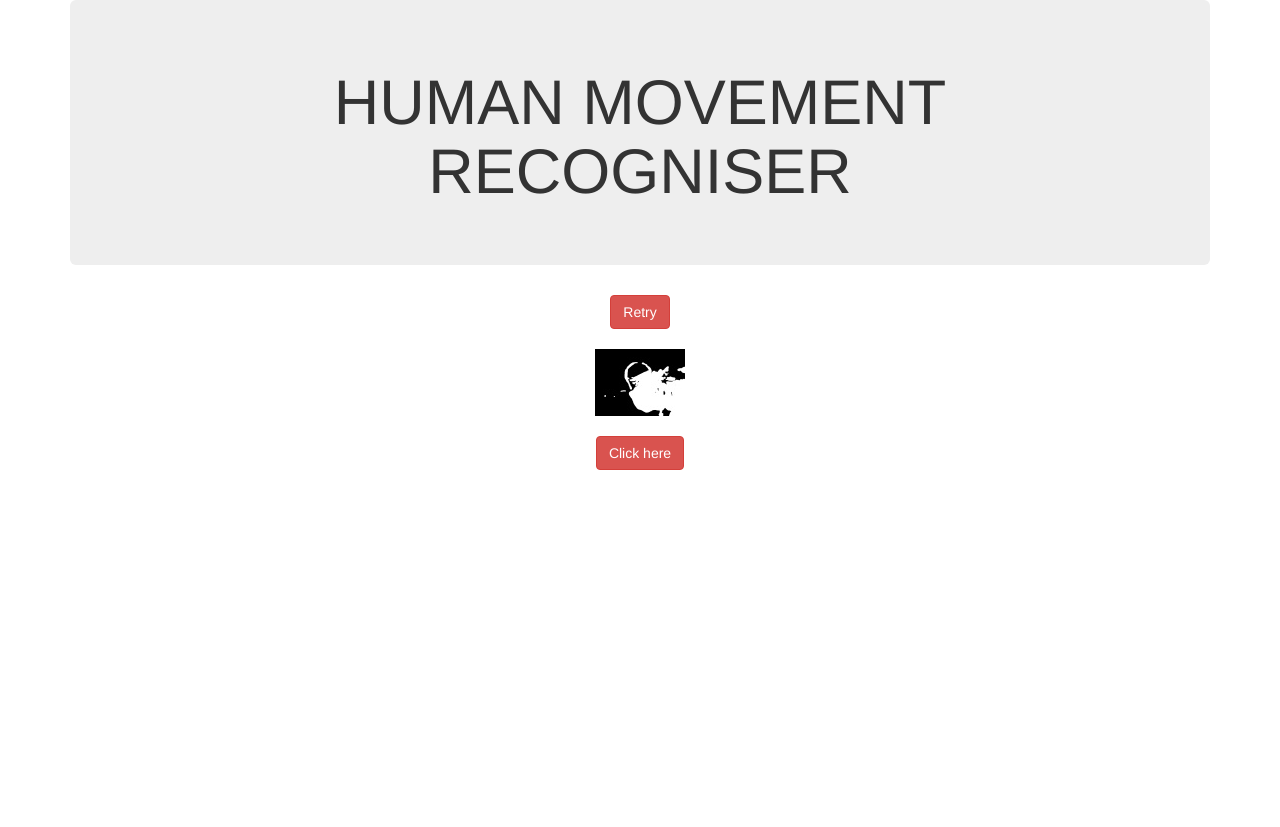
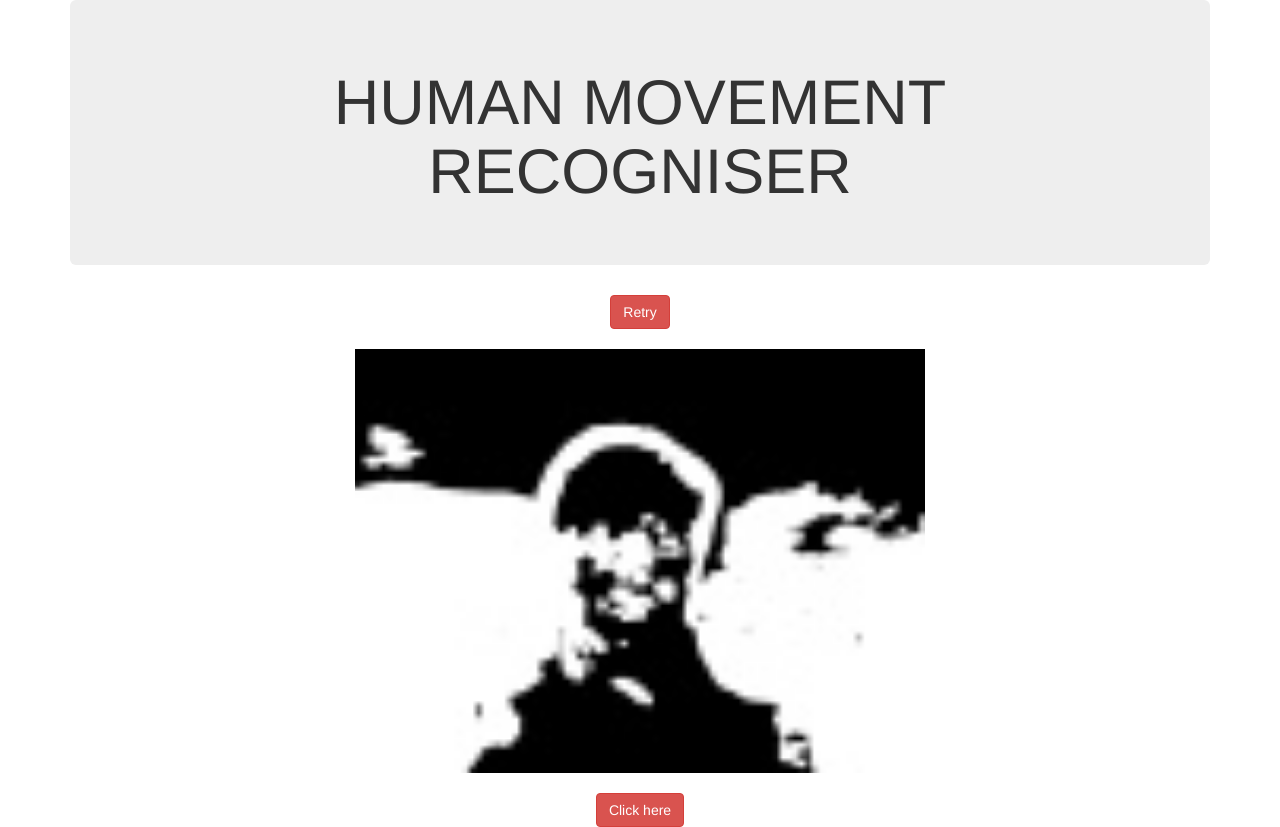
Before and after one commit to shim1998/gesture_recognizer, a Flask app: template templates/redirect.html in a window 1280 px wide. Before the commit the page ends 470 px from the top, so only its background shows below. Run offline with Flask 2, Linux system fonts and the light colour scheme; the template is opened without the code that fills it, so the values that code supplies are empty; some libraries are stand-ins or nearby versions.

Commit message:
Final Final

```diff
--- a/templates/redirect.html
+++ b/templates/redirect.html
@@ -10,7 +10,7 @@
     <a href="{{url_for('index')}}" type="button" class="btn btn-danger">Retry</a>
   </div>
   <div class="container">
-    <img src="{{url_for('static', filename='test.jpg')}}" style="display: block; margin: 0 auto;">
+    <img src="{{url_for('static', filename='test.jpg')}}" style="display: block; margin: 0 auto; width: 50%; height: auto;">
   </div>
   <div class="container" style="text-align: center; margin-top: 2rem;">
     <a href="{{url_for('gesture_recognise')}}" type="button" class="btn btn-danger">Click here</a>
```
Also changed, not shown: mei/MEI.jpg, mei/MHI.jpg, mei/test.jpg, static/test.jpg.
